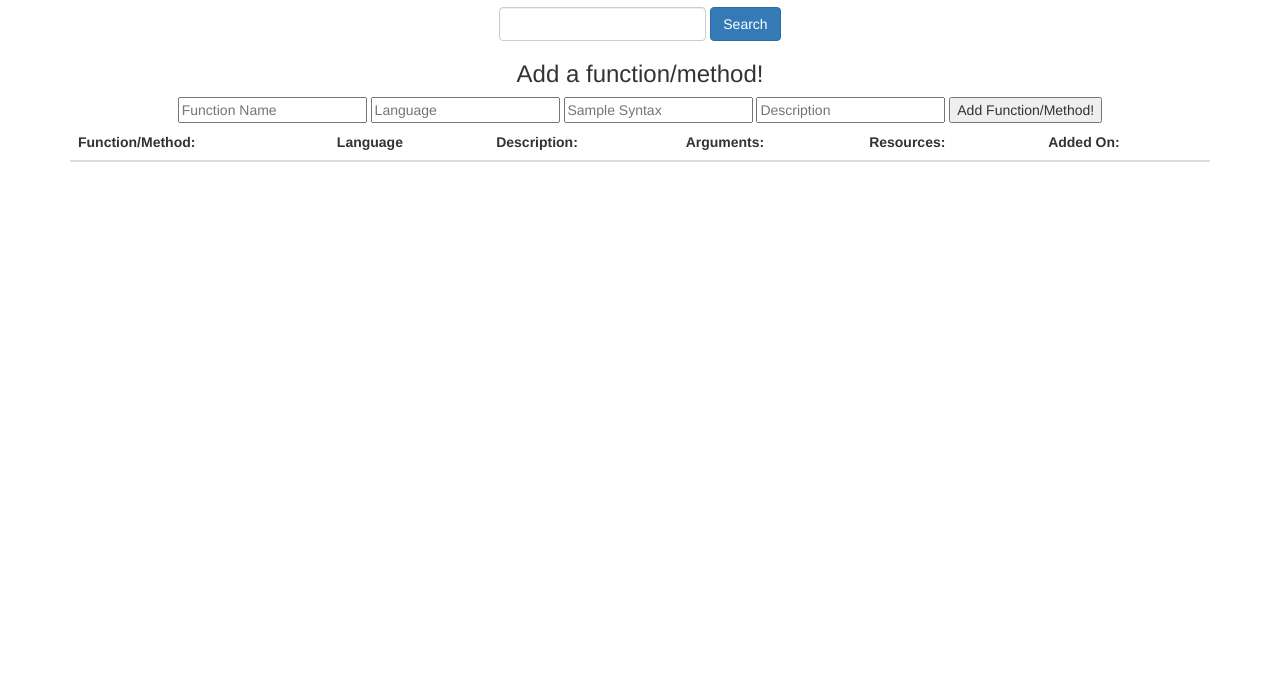
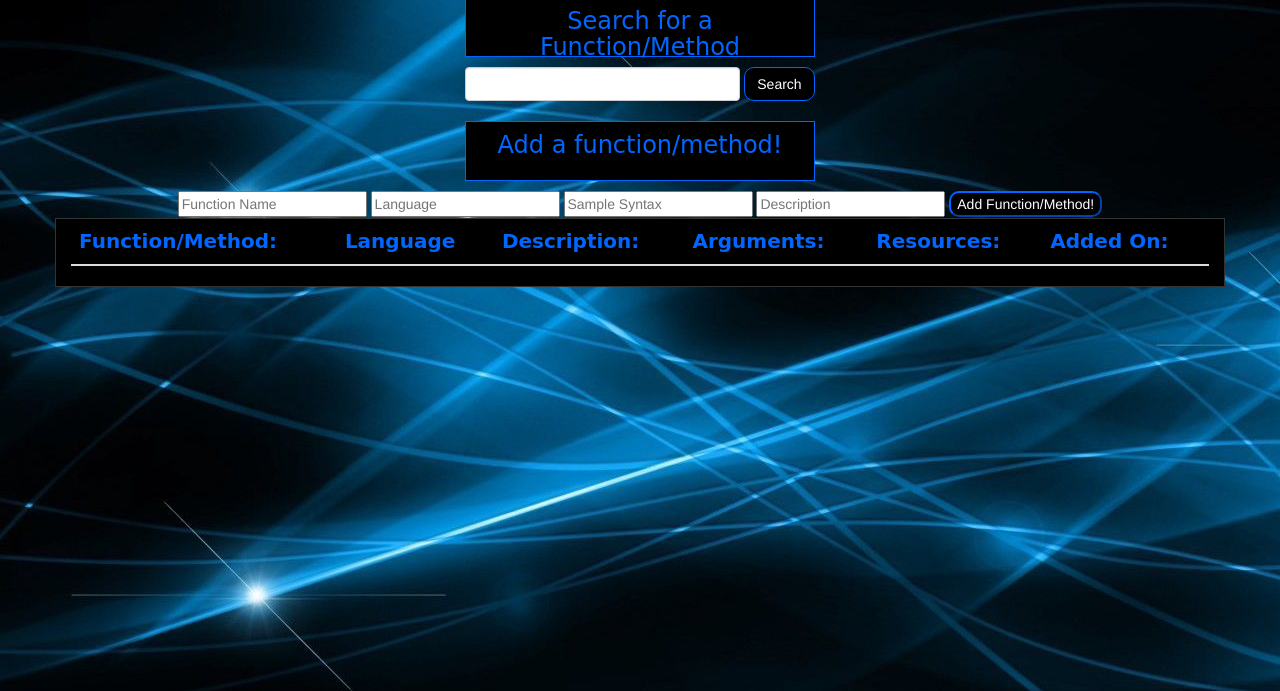
Before and after one commit to ZintisMay/API-Project, a plain HTML site: page index.html in a window 1280 px wide. Shown: the part 109-800 px from the top of the page. Drawn offline with nearby package versions, Linux system fonts and the light colour scheme; a script that the page names is missing; a web font is replaced by a local one.

Commit message:
updated css link and table class

```diff
--- a/index.html
+++ b/index.html
@@ -14,7 +14,7 @@
 	<!-- <script src="assets/javascript/sorttable.js"></script> -->
 
 	<!-- Original CSS -->
-	<link rel="stylesheet" type="text/css" href="assets/css/style.css">
+	<link rel="stylesheet" type="text/css" href="assets/css/app2.css">
 	<!-- moment.js -->
 	<script src="https://cdn.jsdelivr.net/momentjs/2.12.0/moment.min.js"></script>
 	<!-- Google Fonts -->
@@ -68,7 +68,7 @@
 	<!-- function holder -->
 	<div class="col col-md-12 right" id="functiontable">
 
-		<table class="sortable table table-striped" id="theTable">
+		<table class="sortable table" id="theTable">
 			<thead>
 			<tr>
 				<th class="head">Function/Method:</th>
```
Also changed, not shown: 2 other files.
